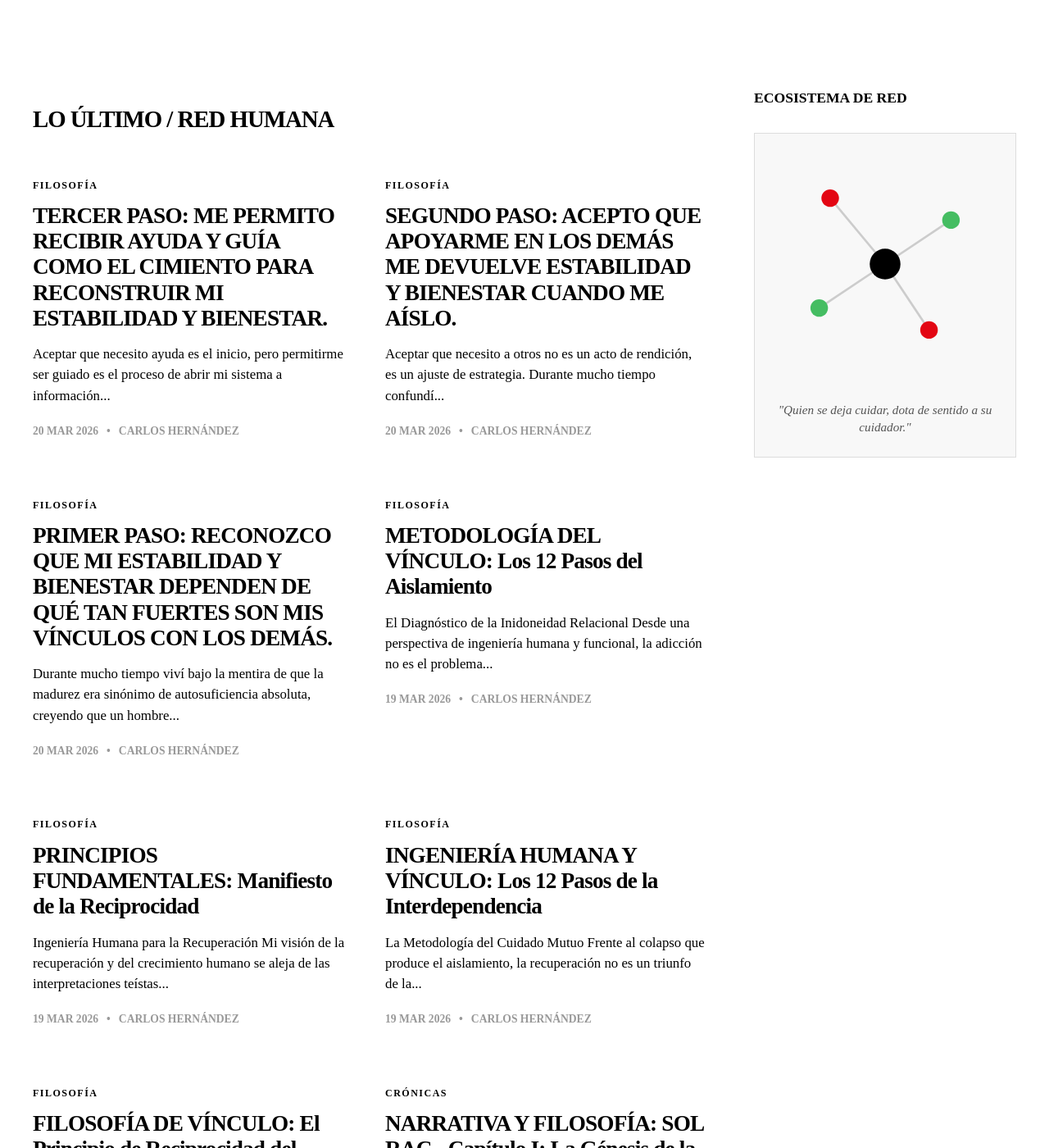
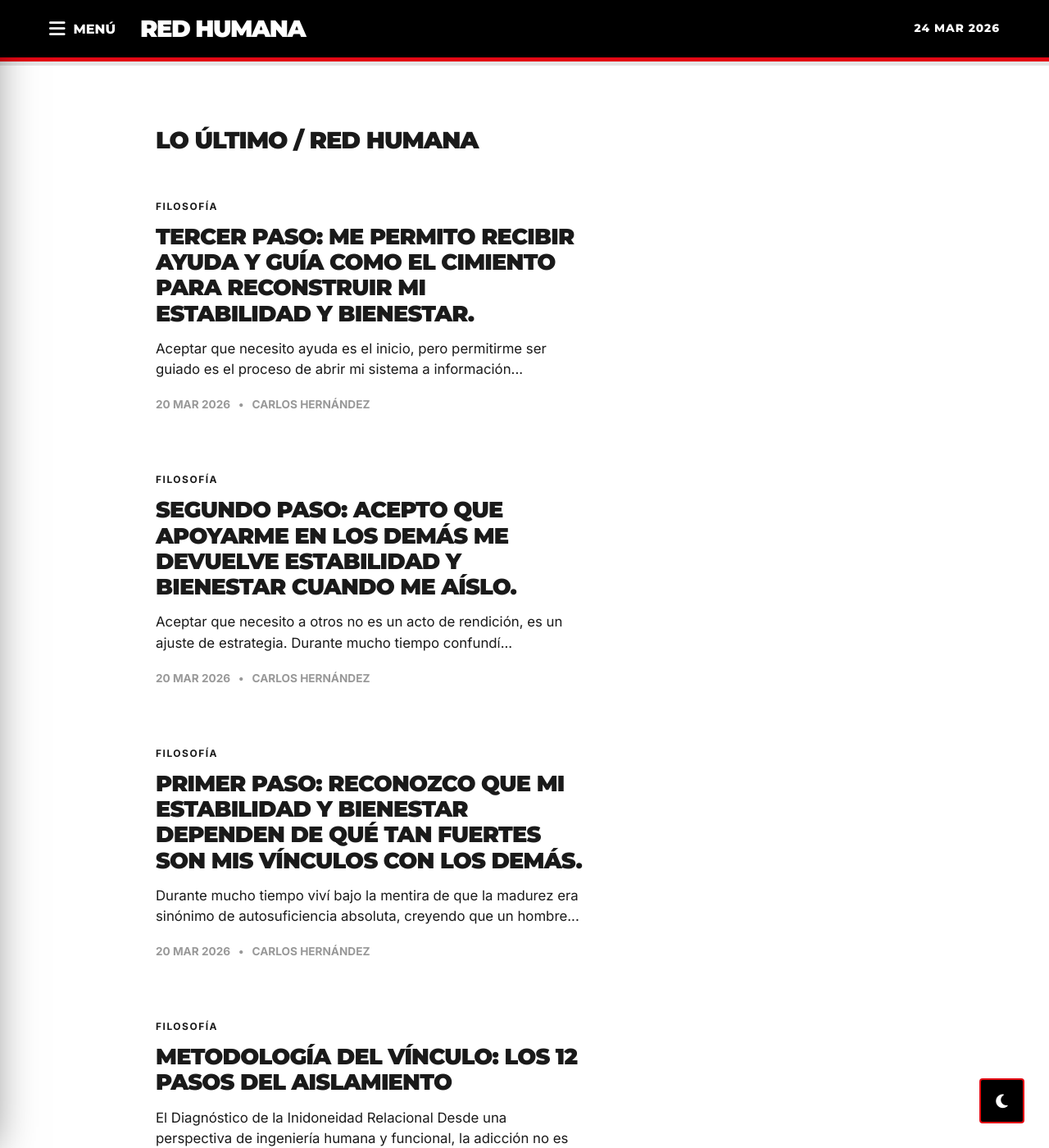
Before and after one commit to cafrhein/muro, a Jekyll site: the page built from index.html, in a window 1280 px wide and 1400 px high. Shown: the whole window at 82% size. Built offline with Jekyll 4.4.1, drawn with Linux system fonts in a browser that asks for light colours; some of the changed text lies outside the part shown.

Commit message:
Update default.html

```diff
--- a/_layouts/default.html
+++ b/_layouts/default.html
@@ -5,136 +5,134 @@
     <meta name="viewport" content="width=device-width, initial-scale=1.0">
     <title>{{ page.title | default: site.title }} | Red Humana</title>
 
+    <link rel="preconnect" href="https://fonts.googleapis.com">
+    <link rel="preconnect" href="https://fonts.gstatic.com" crossorigin>
+    <link href="https://fonts.googleapis.com/css2?family=Inter:wght@400;500;700&family=Montserrat:wght@800;900&display=swap" rel="stylesheet">
+
     <link rel="stylesheet" href="{{ '/style.css' | relative_url }}">
     <link rel="stylesheet" href="https://cdnjs.cloudflare.com/ajax/libs/font-awesome/6.4.0/css/all.min.css">
+
+    <style>
+        /* Forzado de tipografía y limpieza de UX */
+        body {
+            font-family: 'Inter', sans-serif;
+            background-color: var(--rt-white, #ffffff);
+            color: var(--rt-text, #1a1a1a);
+            margin: 0;
+            padding: 0;
+        }
+        h1, h2, h3, .rt-logo {
+            font-family: 'Montserrat', sans-serif !important;
+            font-weight: 900 !important;
+            text-transform: uppercase;
+        }
+    </style>
 </head>
 <body>
 
-    <header class="fb-header">
-        <div class="header-content">
+    <header class="fb-header" style="background: #000; height: 75px; border-bottom: 5px solid #e30613; position: sticky; top: 0; z-index: 2000; display: flex; align-items: center;">
+        <div style="max-width: 1200px; margin: 0 auto; width: 100%; padding: 0 20px; display: flex; justify-content: space-between; align-items: center;">
 
-            <div style="display: flex; align-items: center; gap: 20px;">
-                <button id="menu-toggle" style="background: none; border: none; color: white; font-size: 1.5rem; cursor: pointer; display: flex; align-items: center; gap: 10px; font-family: 'Montserrat', sans-serif; font-weight: 700; text-transform: uppercase;">
-                    <i class="fas fa-bars"></i> <span class="menu-label" style="font-size: 0.9rem;">Menú</span>
+            <div style="display: flex; align-items: center; gap: 30px;">
+                <button id="menu-toggle" style="background: none; border: none; color: #fff; font-family: 'Montserrat', sans-serif; font-weight: 800; text-transform: uppercase; cursor: pointer; font-size: 1rem; display: flex; align-items: center; gap: 10px;">
+                    <i class="fas fa-bars" style="font-size: 1.4rem;"></i>
+                    <span class="menu-text">Menú</span>
                 </button>
 
-                <a href="/" style="text-decoration: none;">
-                    <div style="font-family: 'Montserrat', sans-serif; font-weight: 900; font-size: 1.8rem; color: #ffffff; text-transform: uppercase; letter-spacing: -1px;">
-                        Red Humana
-                    </div>
+                <a href="/" style="text-decoration: none; color: #fff;">
+                    <div class="rt-logo" style="font-size: 1.8rem; letter-spacing: -1.5px;">RED HUMANA</div>
                 </a>
             </div>
 
-            <div style="color: white; font-size: 0.8rem; font-weight: 700; text-transform: uppercase; letter-spacing: 1px;" class="header-date">
+            <div style="color: #fff; font-family: 'Montserrat', sans-serif; font-weight: 700; font-size: 0.85rem; text-transform: uppercase; letter-spacing: 1px;">
                 {{ "now" | date: "%d %b %Y" }}
             </div>
         </div>
     </header>
 
-    <nav id="side-menu" style="position: fixed; top: 0; left: -350px; width: 320px; height: 100vh; background: #000000; z-index: 3000; transition: 0.4s cubic-bezier(0.165, 0.84, 0.44, 1); padding: 40px; border-right: 5px solid #e30613;">
-        <button id="menu-close" style="background: none; border: none; color: white; font-size: 2rem; position: absolute; top: 20px; right: 20px; cursor: pointer;">
+    <div id="progress-container" style="position: fixed; top: 75px; left: 0; width: 100%; height: 5px; z-index: 2100; background: rgba(0,0,0,0.1);">
+        <div id="progress-bar" style="height: 100%; width: 0%; background: #e30613; transition: width 0.1s ease;"></div>
+    </div>
+
+    <nav id="side-menu" style="position: fixed; top: 0; left: -350px; width: 320px; height: 100vh; background: #000; z-index: 3000; transition: 0.4s cubic-bezier(0.165, 0.84, 0.44, 1); padding: 50px 40px; border-right: 6px solid #e30613; box-shadow: 20px 0 50px rgba(0,0,0,0.5);">
+        <button id="menu-close" style="background: none; border: none; color: #fff; font-size: 2.2rem; position: absolute; top: 20px; right: 20px; cursor: pointer;">
             <i class="fas fa-times"></i>
         </button>
 
-        <div style="margin-top: 60px;">
-            <h3 style="color: #e30613; font-family: 'Montserrat', sans-serif; text-transform: uppercase; font-size: 1.2rem; margin-bottom: 30px; border-bottom: 2px solid #333; padding-bottom: 10px;">Secciones</h3>
+        <div style="margin-top: 50px;">
+            <h3 style="color: #e30613; font-size: 1.2rem; margin-bottom: 40px; border-bottom: 2px solid #333; padding-bottom: 10px;">NAVEGACIÓN</h3>
             <ul style="list-style: none; padding: 0;">
-                <li style="margin-bottom: 25px;"><a href="/" style="color: white; text-decoration: none; font-family: 'Montserrat', sans-serif; font-weight: 700; font-size: 1.3rem; text-transform: uppercase;">Portada</a></li>
-                <li style="margin-bottom: 25px;"><a href="/filosofia" style="color: white; text-decoration: none; font-family: 'Montserrat', sans-serif; font-weight: 700; font-size: 1.3rem; text-transform: uppercase;">Filosofía</a></li>
-                <li style="margin-bottom: 25px;"><a href="/acerca" style="color: white; text-decoration: none; font-family: 'Montserrat', sans-serif; font-weight: 700; font-size: 1.3rem; text-transform: uppercase;">Sobre Carlos</a></li>
+                <li style="margin-bottom: 25px;"><a href="/" style="color: #fff; text-decoration: none; font-family: 'Montserrat', sans-serif; font-weight: 800; font-size: 1.4rem;">PORTADA</a></li>
+                <li style="margin-bottom: 25px;"><a href="/filosofia" style="color: #fff; text-decoration: none; font-family: 'Montserrat', sans-serif; font-weight: 800; font-size: 1.4rem;">FILOSOFÍA</a></li>
+                <li style="margin-bottom: 25px;"><a href="/acerca" style="color: #fff; text-decoration: none; font-family: 'Montserrat', sans-serif; font-weight: 800; font-size: 1.4rem;">SOBRE CARLOS</a></li>
             </ul>
         </div>
     </nav>
-    <div id="menu-overlay" style="position: fixed; top: 0; left: 0; width: 100%; height: 100%; background: rgba(0,0,0,0.8); z-index: 2900; display: none; backdrop-filter: blur(5px);"></div>
+    <div id="menu-overlay" style="position: fixed; top: 0; left: 0; width: 100%; height: 100%; background: rgba(0,0,0,0.85); z-index: 2900; display: none; backdrop-filter: blur(4px);"></div>
 
-    <div id="progress-container">
-        <div id="progress-bar"></div>
+    <div class="fb-container" style="max-width: 950px; margin: 60px auto; padding: 0 25px; min-height: 70vh;">
+        <main class="fb-center" style="width: 100%;">
+            {{ content }}
+        </main>
     </div>
 
-    <div class="fb-container">
-        <main class="fb-center">
-            {{ content }}
-        </main>
-
-        <aside class="fb-right">
-            <h3 class="sidebar-title">Ecosistema de Red</h3>
-            <div style="padding: 25px; background: #f8f8f8; text-align: center; border: 1px solid #ddd;">
-                <svg viewBox="0 0 200 200" width="100%" height="auto">
-                    <line x1="100" y1="100" x2="50" y2="40" stroke="#ccc" stroke-width="2"/>
-                    <line x1="100" y1="100" x2="160" y2="60" stroke="#ccc" stroke-width="2"/>
-                    <line x1="100" y1="100" x2="140" y2="160" stroke="#ccc" stroke-width="2"/>
-                    <line x1="100" y1="100" x2="40" y2="140" stroke="#ccc" stroke-width="2"/>
-                    <circle cx="50" cy="40" r="8" fill="#e30613" />
-                    <circle cx="160" cy="60" r="8" fill="#45bd62" />
-                    <circle cx="140" cy="160" r="8" fill="#e30613" />
-                    <circle cx="40" cy="140" r="8" fill="#45bd62" />
-                    <circle cx="100" cy="100" r="14" fill="#000000" />
-                </svg>
-                <p style="font-size: 0.95rem; color: #555; margin-top: 25px; font-style: italic; line-height: 1.4;">
+    <footer style="background: #000; color: #fff; padding: 80px 20px; border-top: 8px solid #e30613; margin-top: 120px; text-align: center;">
+        <div style="max-width: 850px; margin: 0 auto;">
+            <blockquote style="margin: 0 0 40px 0; padding: 0;">
+                <p style="font-family: 'Montserrat', sans-serif; font-weight: 800; font-size: 1.8rem; font-style: italic; line-height: 1.2; color: #fff;">
                     "Quien se deja cuidar, dota de sentido a su cuidador."
                 </p>
-            </div>
-        </aside>
-    </div>
+            </blockquote>
 
-    <footer style="background: #000000; padding: 60px 20px; color: white; margin-top: 100px; border-top: 5px solid #e30613;">
-        <div style="max-width: 1250px; margin: 0 auto; display: flex; justify-content: space-between; align-items: center; flex-wrap: wrap; gap: 30px;">
-            <div style="font-family: 'Montserrat', sans-serif; font-weight: 900; font-size: 1.8rem; text-transform: uppercase;">Red Humana</div>
-            <div style="font-size: 0.85rem; color: #777;">&copy; {{ 'now' | date: "%Y" }} Carlos Hernández. Estrategia e Ingeniería de la Reciprocidad.</div>
+            <div style="height: 1px; background: #333; width: 100px; margin: 0 auto 30px auto;"></div>
+
+            <p style="font-family: 'Inter', sans-serif; font-size: 0.9rem; color: #666; text-transform: uppercase; letter-spacing: 2px;">
+                &copy; {{ 'now' | date: "%Y" }} Carlos Hernández | Ingeniería de la Reciprocidad
+            </p>
         </div>
     </footer>
 
-    <button class="dark-mode-toggle" id="theme-toggle">
+    <button id="theme-toggle" style="position: fixed; bottom: 30px; right: 30px; background: #000; border: 2px solid #e30613; color: #fff; width: 55px; height: 55px; border-radius: 4px; cursor: pointer; z-index: 2500; display: flex; align-items: center; justify-content: center; font-size: 1.2rem;">
         <i class="fas fa-moon"></i>
     </button>
 
     <script>
-        // Control de Menú Lateral (Drawer)
-        const menuBtn = document.getElementById('menu-toggle');
-        const closeBtn = document.getElementById('menu-close');
-        const sideMenu = document.getElementById('side-menu');
-        const overlay = document.getElementById('menu-overlay');
+        // Lógica del Menú Lateral
+        const btnOpen = document.getElementById('menu-toggle');
+        const btnClose = document.getElementById('menu-close');
+        const sideNav = document.getElementById('side-menu');
+        const overlayBg = document.getElementById('menu-overlay');
 
-        menuBtn.addEventListener('click', () => {
-            sideMenu.style.left = '0';
-            overlay.style.display = 'block';
-        });
+        btnOpen.onclick = () => { sideNav.style.left = '0'; overlayBg.style.display = 'block'; }
+        const hideMenu = () => { sideNav.style.left = '-350px'; overlayBg.style.display = 'none'; }
+        btnClose.onclick = hideMenu; overlayBg.onclick = hideMenu;
 
-        const closeMenu = () => {
-            sideMenu.style.left = '-350px';
-            overlay.style.display = 'none';
-        };
-
-        closeBtn.addEventListener('click', closeMenu);
-        overlay.addEventListener('click', closeMenu);
-
-        // Barra de Progreso de Lectura
-        window.onscroll = function() {
-            var winScroll = document.body.scrollTop || document.documentElement.scrollTop;
-            var height = document.documentElement.scrollHeight - document.documentElement.clientHeight;
-            var scrolled = (winScroll / height) * 100;
-            const pBar = document.getElementById("progress-bar");
-            if(pBar) pBar.style.width = scrolled + "%";
+        // Lógica de Scroll (Barra Roja)
+        window.onscroll = () => {
+            let winScroll = document.body.scrollTop || document.documentElement.scrollTop;
+            let height = document.documentElement.scrollHeight - document.documentElement.clientHeight;
+            let scrolled = (winScroll / height) * 100;
+            document.getElementById("progress-bar").style.width = scrolled + "%";
         };
 
         // Lógica de Modo Oscuro
-        const toggleBtn = document.getElementById('theme-toggle');
-        const htmlElement = document.documentElement;
+        const themeBtn = document.getElementById('theme-toggle');
+        const rootDoc = document.documentElement;
 
-        toggleBtn.addEventListener('click', () => {
-            let current = htmlElement.getAttribute('data-theme');
-            if (current === 'dark') {
-                htmlElement.removeAttribute('data-theme');
+        themeBtn.onclick = () => {
+            let theme = rootDoc.getAttribute('data-theme');
+            if (theme === 'dark') {
+                rootDoc.removeAttribute('data-theme');
                 localStorage.setItem('theme', 'light');
             } else {
-                htmlElement.setAttribute('data-theme', 'dark');
+                rootDoc.setAttribute('data-theme', 'dark');
                 localStorage.setItem('theme', 'dark');
             }
-        });
+        };
 
-        // Aplicar tema guardado al cargar
+        // Mantener tema al recargar
         if (localStorage.getItem('theme') === 'dark') {
-            htmlElement.setAttribute('data-theme', 'dark');
+            rootDoc.setAttribute('data-theme', 'dark');
         }
     </script>
 </body>
```
